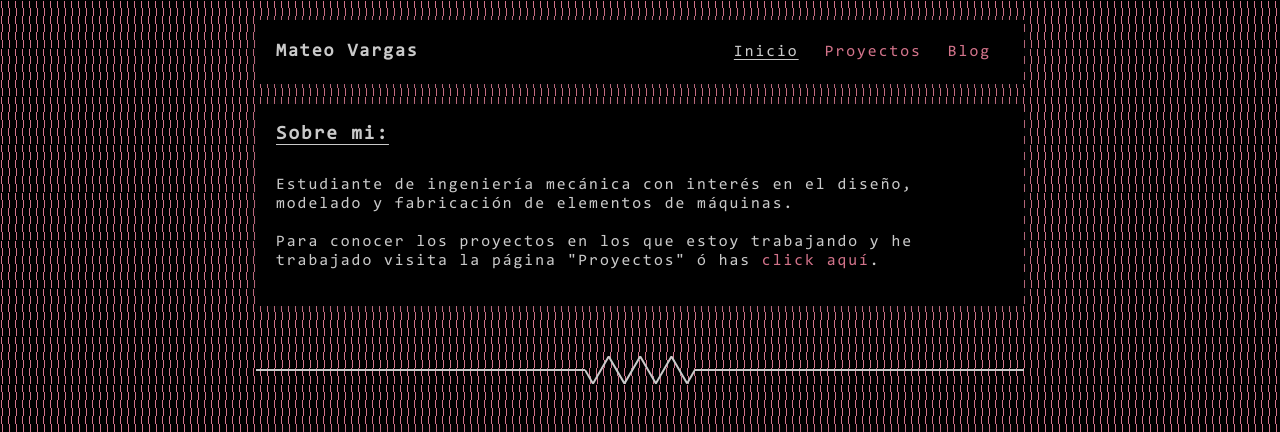
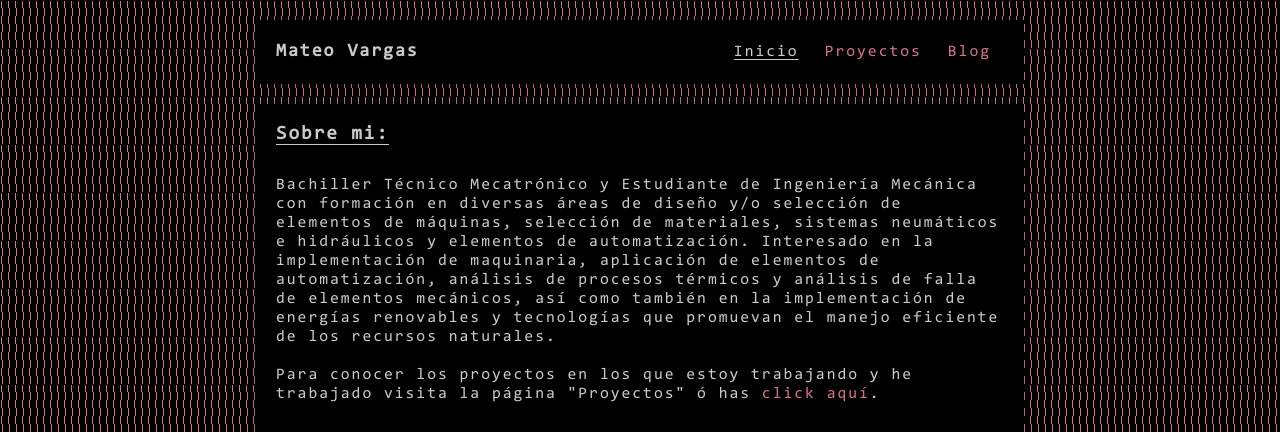
Before and after one commit to dokiun/dokiun.github.io, a plain HTML site: page index.html in a window 1280 px wide. Shown: the top 432 px of the page. Drawn offline with Linux system fonts and the light colour scheme; a script that the page names is missing.

Commit message:
Update index.html

```diff
--- a/index.html
+++ b/index.html
@@ -50,7 +50,7 @@
 <div class="caja"> <!-- Sobre mi -->
     <div class="title">Sobre mi:</div>
     <div class="text">
-        <p>Estudiante de ingenier&iacute;a mec&aacute;nica con inter&eacute;s en el dise&ntilde;o, modelado y fabricaci&oacute;n de elementos de m&aacute;quinas.</p>
+        <p>Bachiller Técnico Mecatrónico y Estudiante de Ingeniería Mecánica con formación en diversas áreas de diseño y/o selección de elementos de máquinas, selección de materiales, sistemas neumáticos e hidráulicos y elementos de automatización. Interesado en la implementación de maquinaria, aplicación de elementos de automatización, análisis de procesos térmicos y análisis de falla de elementos mecánicos, así como también en la implementación de energías renovables y tecnologías que promuevan el manejo eficiente de los recursos naturales.</p>
         <p>&nbsp;</p>
         <p>Para conocer los proyectos en los que estoy trabajando y he trabajado visita la página "Proyectos" ó has <a class="link" href="proyectos.html">click aquí</a>.</p>
     </div>
```
